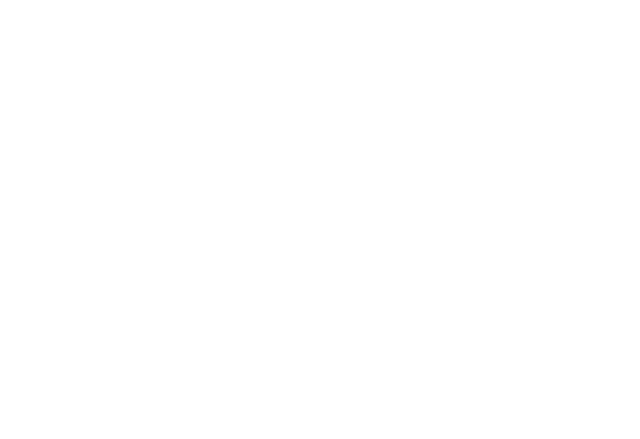
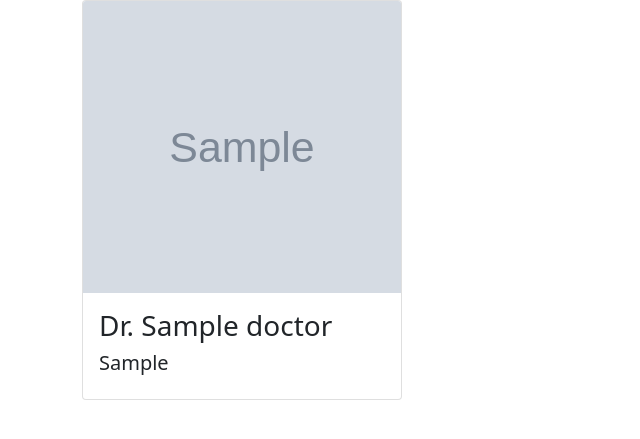
Before and after one commit to pawankalyankarri/hospital-management-using-django, a Django app: page /home/ourdoctors/ in a window 1280 px wide. Before the commit the part shown is empty. Shown: the top 439 px of the page, without its empty margins (0-640 px from the left). Run offline with Django 5.2, Linux system fonts and the light colour scheme; tables that the repository leaves empty hold one stand-in row (values such as "Sample post"); grey boxes marked "Sample" are stand-in pictures.

Commit message:
developing doctors section

```diff
--- a/Templates/home/ourDoctors.html
+++ b/Templates/home/ourDoctors.html
@@ -1,7 +1,15 @@
-{%extends 'base.html'%}
-
-{% block body%}
-    <main>
-
-    </main>
+{%extends 'base.html'%} {% load static %} {% block styles %}
+<link rel="stylesheet" href="{% static 'css/home/ourDoctors.css' %}" />
+{% endblock %} {% block body%}
+<main class="container doctors">
+  {% for doc in docs%}
+  <div class="card">
+    <img src="{{doc.doc_img.url}}" class="card-img-top" alt="" />
+    <div class="card-body">
+      <h3>Dr. {{doc.doc_name}}</h3>
+      <h5>{{doc.doc_spe}}</h5>
+    </div>
+  </div>
+  {%endfor%}
+</main>
 {%endblock%}
--- /dev/null
+++ b/static/css/home/ourDoctors.css
@@ -0,0 +1,16 @@
+.doctors{
+    width: 100%;
+    height: 100%;
+    display: flex;
+    flex-wrap: wrap;
+
+}
+.doctors .card{
+    width:25vw;
+    height: 50vh;
+
+}
+.doctors .card img{
+    width:100%;
+    height: 75%;
+}
```
Also changed, not shown: media/images/doc10.webp (added), media/images/doc4.webp (added), media/images/doc5.jpg (added), media/images/doc7.jpg (added), media/images/doc8.jpg (added), media/images/doc9.jpg (added).
